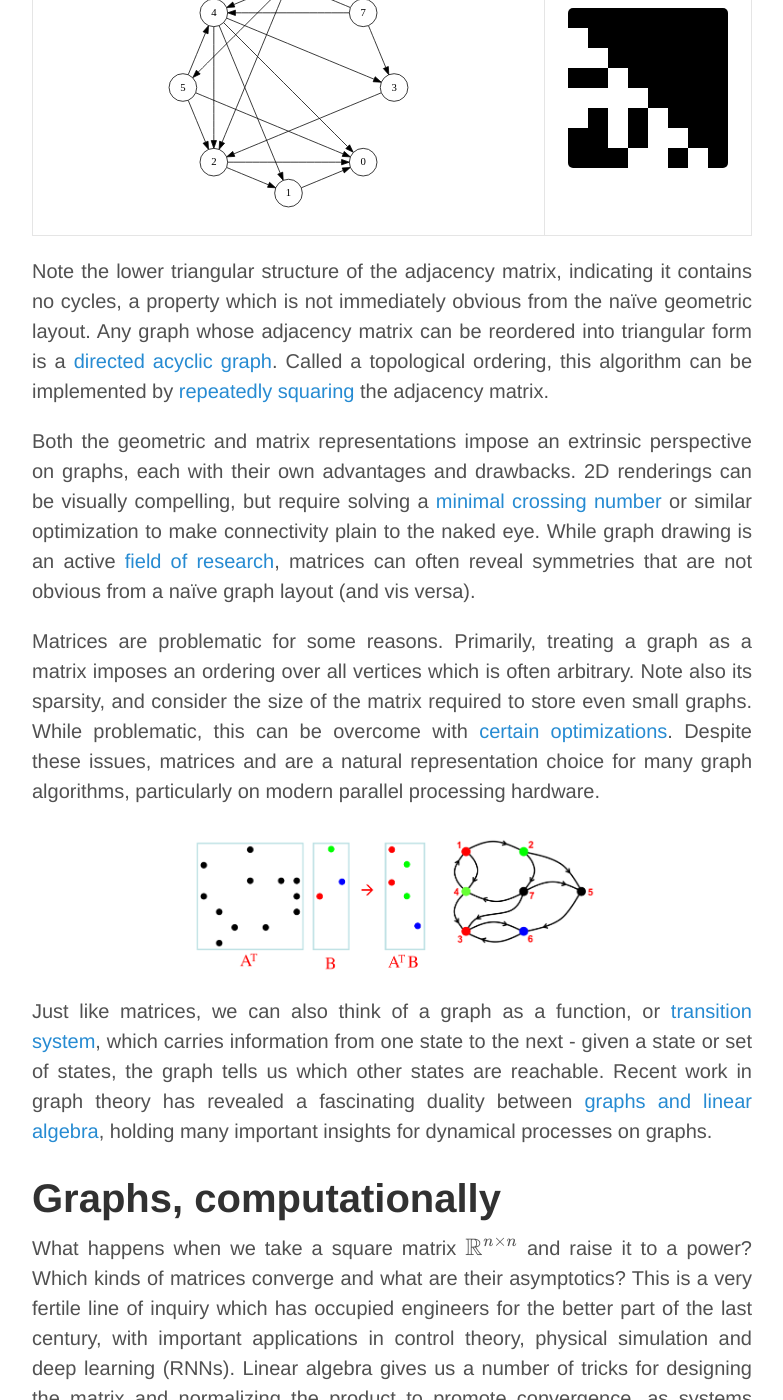
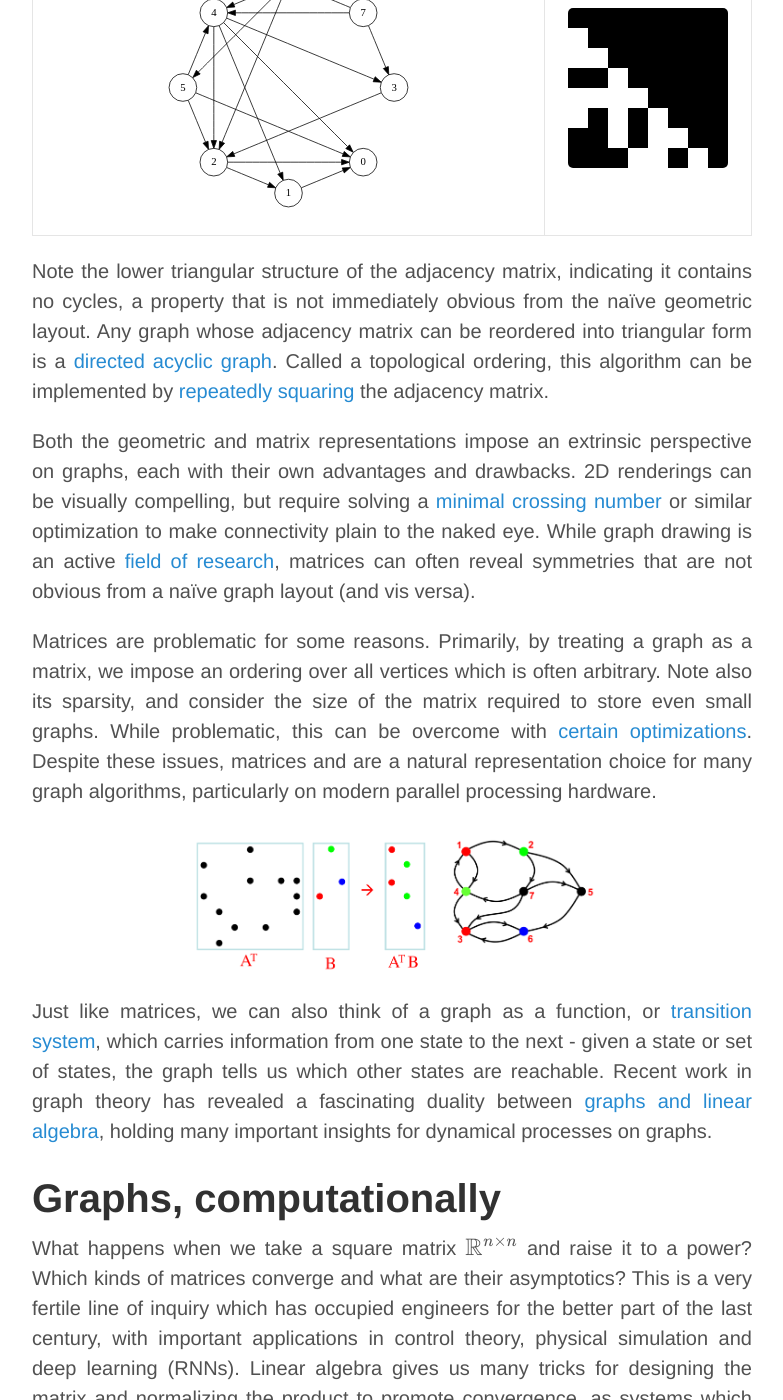
Before and after one commit to breandan/breandan.github.io, a Jekyll site: the page built from _posts/2020-06-30-graph-computation.md, in a window 1280 px wide and 1400 px high, scrolled down 22472 px. Shown: the whole window, without its empty margins (248-1031 px from the left). Built offline with Jekyll 4.4.1, drawn with Linux system fonts in a browser that asks for light colours; nearby versions of some CDN libraries; some web fonts are replaced; formulas are drawn with MathJax 3; comment, search, counter and statistics services are not loaded; some of the changed text lies outside the part shown.

Commit message:
fix typos

````diff
--- a/_posts/2020-06-30-graph-computation.md
+++ b/_posts/2020-06-30-graph-computation.md
@@ -12,7 +12,7 @@
 
 # New decade, new delusions
 
-Over the last decade, I bet on some strange ideas. A lot of people I looked up to at the time laughed at me. I'll bet they aren't laughing anymore. I ought to thank them one day, because their laughter gave me a lot of motivation. I've said some idiotic things to be sure, but I've also made some laughable predictions which were correct. Lesson learned: aim straighter.
+Over the last decade, I bet on some strange ideas. A lot of people I looked up to at the time laughed at me. I'll bet they aren't laughing anymore. I ought to thank them one day, because their laughter gave me a lot of motivation. I've said some idiotic things to be sure, but I've also made some laughable predictions that were correct. Lesson learned: aim straighter.
 
 In 2012, I was in Austin sitting next to an ex-poker player named [Amir](https://twitter.com/amirpc) who was singing Hinton's praises. Hypnotized by his technicolor slides, I quit my job in a hurry and started an educational project using speech recognition and restricted Boltzmann machines. It never panned out, but I learned a lot about ASR and Android audio. Still love [that idea](http://breandan.net/2014/02/09/the-end-of-illiteracy/).
 
@@ -113,11 +113,11 @@
 
 # Induction introduction!
 
-In this section, we will review some important concepts from [Chomskyan linguistics](https://en.wikipedia.org/wiki/Chomsky_hierarchy), including structural induction, finite automata, string rewrite systems, and λ-calculus. We will see how each of these ideas shares an interesting connection to graphs. If you are already familiar with these ideas, feel free to skim them or skip to the next section.
+In this section, we will review some important concepts from [Chomskyan linguistics](https://en.wikipedia.org/wiki/Chomsky_hierarchy), including finite automata, abstract rewriting systems, and λ-calculus. Readers already familiar with these concepts will gain a newfound appreciation for how each one shares a common thread and can be modeled using the same underlying abstractions.
 
 ## Regular languages
 
-One thing that always fascinated me is the idea of inductively defined languages, also known as recursive, or structural induction. Consider a very simple language which accepts strings of the form `0`, `1`, `100`, `101`, `1001`, `1010`, et cetera, but rejects `011`, `110`, `1011`, or any string containing `11`. The `→` symbol denotes a "production". The `|` symbol, which we read as "or", is just shorthand for defining multiple productions on a single line:
+One thing that always fascinated me is the idea of inductively defined languages, also known as recursive, or structural induction. Consider a very simple language that accepts strings of the form `0`, `1`, `100`, `101`, `1001`, `1010`, et cetera, but rejects `011`, `110`, `1011`, or any string containing `11`. The `→` symbol denotes a "production". The `|` symbol, which we read as "or", is just shorthand for defining multiple productions on a single line:
 
 ```
 true → 1
@@ -164,7 +164,7 @@
 
 ## Arithmetic
 
-Now suppose we have a slightly more expressive language which accepts well-formed arithmetic expressions with up to two variables, in either infix or unary prefix form. In this language, a non-terminal may occur twice inside a single production -- an `expr` can be composed of two sub`expr`s:
+Now suppose we have a slightly more expressive language that accepts well-formed arithmetic expressions with up to two variables, in either infix or unary prefix form. In this language, a non-terminal may occur twice inside a single production -- an `expr` can be composed of two sub`expr`s:
 
 ```
 term → 1 | 0 | x | y
@@ -436,7 +436,7 @@
   else wl(k - 1, poolBy { map { labels[it]!! }.sorted().hashCode() })
 ```
 
-We compute the hashcode of the entire graph by hashing the multiset of WL labels. With one round, we're just comparing the degree histogram. The more rounds we add, the more likely we are to detect a symmetry breaker:
+We compute the hashcode of the entire graph by hashing the multiset of WL labels. With one round, we're just comparing the degree histogram. The more rounds we add, the more likely we are to detect a symmetry-breaker:
 
 ```kotlin
 override fun Graph.hashCode(rounds: Int = 10) =
@@ -511,11 +511,11 @@
 </tr>
 </table>
 
-Note the lower triangular structure of the adjacency matrix, indicating it contains no cycles, a property which is not immediately obvious from the naïve geometric layout. Any graph whose adjacency matrix can be reordered into triangular form is a [directed acyclic graph](https://en.wikipedia.org/wiki/Directed_acyclic_graph). Called a topological ordering, this algorithm can be implemented by [repeatedly squaring](https://en.wikipedia.org/wiki/Topological_sorting#Parallel_algorithms) the adjacency matrix.
+Note the lower triangular structure of the adjacency matrix, indicating it contains no cycles, a property that is not immediately obvious from the naïve geometric layout. Any graph whose adjacency matrix can be reordered into triangular form is a [directed acyclic graph](https://en.wikipedia.org/wiki/Directed_acyclic_graph). Called a topological ordering, this algorithm can be implemented by [repeatedly squaring](https://en.wikipedia.org/wiki/Topological_sorting#Parallel_algorithms) the adjacency matrix.
 
 Both the geometric and matrix representations impose an extrinsic perspective on graphs, each with their own advantages and drawbacks. 2D renderings can be visually compelling, but require solving a [minimal crossing number](https://en.wikipedia.org/wiki/Crossing_number_(graph_theory)) or similar optimization to make connectivity plain to the naked eye. While graph drawing is an active [field of research](http://www.graphdrawing.org/), matrices can often reveal symmetries that are not obvious from a naïve graph layout (and vis versa).
 
-Matrices are problematic for some reasons. Primarily, treating a graph as a matrix imposes an ordering over all vertices which is often arbitrary. Note also its sparsity, and consider the size of the matrix required to store even small graphs. While problematic, this can be overcome with [certain optimizations](https://en.wikipedia.org/wiki/Sparse_matrix). Despite these issues, matrices and are a natural representation choice for many graph algorithms, particularly on modern parallel processing hardware.
+Matrices are problematic for some reasons. Primarily, by treating a graph as a matrix, we impose an ordering over all vertices which is often arbitrary. Note also its sparsity, and consider the size of the matrix required to store even small graphs. While problematic, this can be overcome with [certain optimizations](https://en.wikipedia.org/wiki/Sparse_matrix). Despite these issues, matrices and are a natural representation choice for many graph algorithms, particularly on modern parallel processing hardware.
 
 <center><a href="https://epubs.siam.org/doi/book/10.1137/1.9780898719918"><img src="/images/graph_linear_algebra.png" width="60%"/></a></center>
 
@@ -523,7 +523,7 @@
 
 # Graphs, computationally
 
-What happens when we take a square matrix $$\mathbb{R}^{n\times n}$$ and raise it to a power? Which kinds of matrices converge and what are their asymptotics? This is a very fertile line of inquiry which has occupied engineers for the better part of the last century, with important applications in control theory, physical simulation and deep learning (RNNs). Linear algebra gives us a number of tricks for designing the matrix and normalizing the product to promote convergence, as systems which explode or vanish are not very interesting.
+What happens when we take a square matrix $$\mathbb{R}^{n\times n}$$ and raise it to a power? Which kinds of matrices converge and what are their asymptotics? This is a very fertile line of inquiry which has occupied engineers for the better part of the last century, with important applications in control theory, physical simulation and deep learning (RNNs). Linear algebra gives us many tricks for designing the matrix and normalizing the product to promote convergence, as systems which explode or vanish are not very interesting.
 
 One way to interpret this is as follows: each time we multiply a matrix by a vector $$\mathbb{R}^{n}$$, we are effectively simulating a dynamical system at discrete time steps. This method is known as [power iteration](https://cs.mcgill.ca/~wlh/comp766/files/chapter1_draft_mar29.pdf#page=11) or the Krylov method in linear algebra. In the limit, we are seeking fixpoints, or eigenvectors, which are these islands of stability in our dynamical system. If we initialize our state at such a point, the transition matrix will send us straight back to where we started.
 
@@ -804,7 +804,7 @@
 
 ## Nondeterminstic finite automata
 
-Simulating a DFA using a matrix can be inefficient, since we only ever inhabit one state at a time. The real benefit of using matrices comes when simulating nondeterminstic finite automata, [seen earlier](#regular-languages).
+Simulating a DFA using a matrix can be inefficient since we only ever inhabit one state at a time. The real benefit of using matrices comes when simulating nondeterminstic finite automata, [seen earlier](#regular-languages).
 
 Formally, an NFA is a 5-tuple $$\langle Q, \Sigma, \Delta, q_0, F \rangle$$, where $$Q$$ is a finite set of states, $$\Sigma$$ is the alphabet, $$\Delta :Q\times (\Sigma \cup \{\epsilon \})\rightarrow P(Q)$$ is the transition function, $$q_0 \in Q$$ is the initial state and $$F \subseteq Q$$ are the terminal states. An NFA can be represented as a [labeled transition system](https://www.cs.mcgill.ca/~prakash/Talks/lecture1.pdf), or directed graph whose adjacency matrix is defined by the transition function, with edge labels representing symbols from the alphabet and self-loops for each terminal state, both omitted for brevity.
 
@@ -1113,7 +1113,7 @@
 
 Due to their well-studied algebraic properties, graphs are suitable data structures for a wide variety of applications. Finding a reduction to a known graph problem can save years of effort, but graph algorithms can be challenging to implement efficiently, as dozens of libraries and compiler frameworks have found. Why has implementing efficient graph algorithms been so difficult, and what has changed?
 
-One issue with efficient representation of graphs is their space complexity. Suppose we have a graph with $$10^5=100,000$$ nodes, but only a single edge. We will need $$10^{5\times 2}$$ bits, or about 1 GB to store its adjacency matrix, where an equivalent adjacency list would only consume $$\lceil 2\log_2 10^5 \rceil = 34$$ bits. Most graphs are similarly sparse. But how do you multiply adjacency lists? One solution is to use [sparse matrix](https://en.wikipedia.org/wiki/Sparse_matrix) representations, which are more compact and can be exponentially faster on parallel computing architectures.
+One issue with efficient graph representation is their space complexity. Suppose we have a graph with $$10^5=100,000$$ nodes, but only a single edge. We will need $$10^{5\times 2}$$ bits, or about 1 GB to store its adjacency matrix, where an equivalent adjacency list would only consume $$\lceil 2\log_2 10^5 \rceil = 34$$ bits. Most graphs are similarly sparse. But how do you multiply adjacency lists? One solution is to use [sparse matrix](https://en.wikipedia.org/wiki/Sparse_matrix) representations, which are more compact and can be exponentially faster on parallel computing architectures.
 
 <center><a href="http://faculty.cse.tamu.edu/davis/suitesparse.html"><img src="http://faculty.cse.tamu.edu/davis/suitesparse_files/SuiteSparse_logo.jpg" width="60%"></a></center>
 
@@ -1130,7 +1130,7 @@
 
 <center><a href="https://github.com/breandan/kotlingrad#dataflow-graphs"><img src="https://raw.githubusercontent.com/breandan/kotlingrad/master/samples/src/main/resources/lr_batch_loss_graph.svg" width="60%"/></a></center>
 
-With the advent of staged metaprogramming in domain specific languages like [TensorFlow](https://www.tensorflow.org/api_docs/python/tf/Graph) and [MetaOCaml](https://en.wikipedia.org/wiki/OCaml#MetaOCaml), such graphs are available to introspect at runtime. By tracing all operations (e.g. using operator overloading) on an intermediate data structure (e.g. stack, AST, or DAG), these DSLs are able to embed a programming language in another language. At periodic intervals, they may perform certain optimizations (e.g. constant propagation, common subexpression elimination) and emit an intermediate language (e.g. CUDA, webasm) for optimized execution on special hardware, such as a GPU or TPU.
+With the advent of staged metaprogramming in domain-specific languages like [TensorFlow](https://www.tensorflow.org/api_docs/python/tf/Graph) and [MetaOCaml](https://en.wikipedia.org/wiki/OCaml#MetaOCaml), such graphs are available to introspect at runtime. By tracing all operations (e.g. using operator overloading) on an intermediate data structure (e.g. stack, AST, or DAG), these DSLs are able to embed a programming language in another language. At periodic intervals, they may perform certain optimizations (e.g. constant propagation, common subexpression elimination) and emit an intermediate language (e.g. CUDA, webasm) for optimized execution on special hardware, such as a GPU or TPU.
 
 <center><blockquote class="twitter-tweet"><p lang="en" dir="ltr">This <a href="https://twitter.com/hashtag/GraphBLAS?src=hash&amp;ref_src=twsrc%5Etfw">#GraphBLAS</a> stuff is super exciting. Most graph algorithms can be expressed as linear algebra. Sparse matrix SIMD-backed graph algorithms lets us process orders-of-magnitude larger graphs. Similar to AD tools like Theano et al., this will give a huge boost to network science.</p>&mdash; breandan (@breandan) <a href="https://twitter.com/breandan/status/1277505360127983618?ref_src=twsrc%5Etfw">June 29, 2020</a></blockquote> <script async src="https://platform.twitter.com/widgets.js" charset="utf-8"></script></center>
 
@@ -1148,7 +1148,7 @@
 \mathbf P: I_{\text{static}} \times I_{\text{dynamic}} \rightarrow O
 $$
 
-Programs can be viewed as simply functions mapping inputs to output, and executing the program amounts to running a matrix dynamical system to completion. Consider the static case, in which we have all the information available at compile time, we just need to multiply the state $$\mathbf P: \mathbb B^{\lvert S\rvert \times \lvert S\rvert}$$ by the vector $$S$$ until termination:
+Programs can be viewed as simply functions mapping inputs to output, and executing the program amounts to running a matrix dynamical system to completion. Consider the static case, in which we have all the information available at compile-time, we just need to multiply the state $$\mathbf P: \mathbb B^{\lvert S\rvert \times \lvert S\rvert}$$ by the vector $$S$$ until termination:
 
 ```
     [P]────────────────────────────────           } Program
@@ -1201,7 +1201,7 @@
 \underset{P}{\text{argmin}}\sum_{i \sim I_{static}}\mathcal L(P^t S^i_0, S_t)
 $$
 
-One issue with this formulation is we must rely on a loss over $$S_t$$, which is often too sparse and generalizes poorly. It may be the case that many interesting program synthesis problems have [optimal substructure](https://en.wikipedia.org/wiki/Optimal_substructure), so we should be making "progress" towards a goal state, and can define a cross entropy loss over intermediate states. This needs to be explored in more depth.
+One issue with this formulation is we must rely on a loss over $$S_t$$, which is often too sparse and generalizes poorly. It may be the case that many interesting program synthesis problems have [optimal substructure](https://en.wikipedia.org/wiki/Optimal_substructure), so we should be making "progress" towards a goal state, and can define a cross-entropy loss over intermediate states. This needs to be explored in more depth.
 
 Some, including [Gaunt et al., (2016)](https://arxiv.org/pdf/1608.04428.pdf), have shown gradient is not very effective, as the space of boolean circuits is littered with islands which have zero gradient. However their representation is also relatively complex -- effectively, they are trying to learn a recursively enumerable language using something like a [Neural Turing Machine](https://arxiv.org/pdf/1410.5401.pdf) (Graves et al., 2014).
 
````
Also changed, not shown: other parts of _posts/2020-06-30-graph-computation.md (+5 -5 lines).
